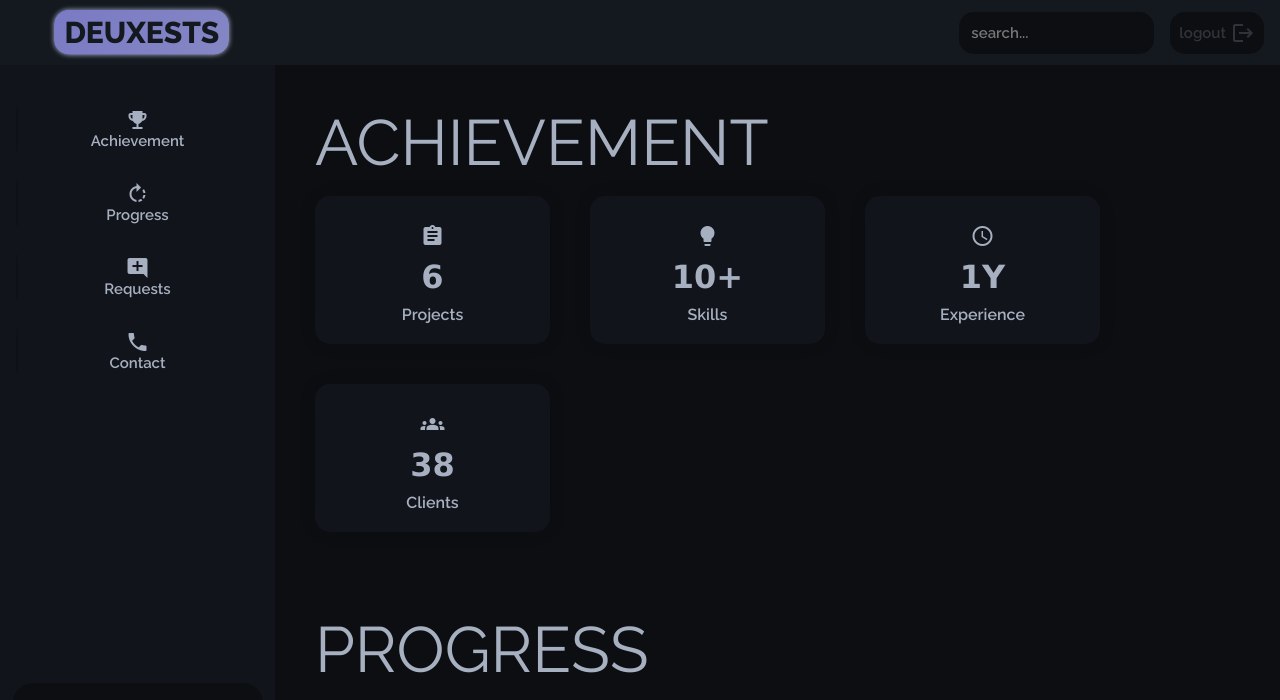
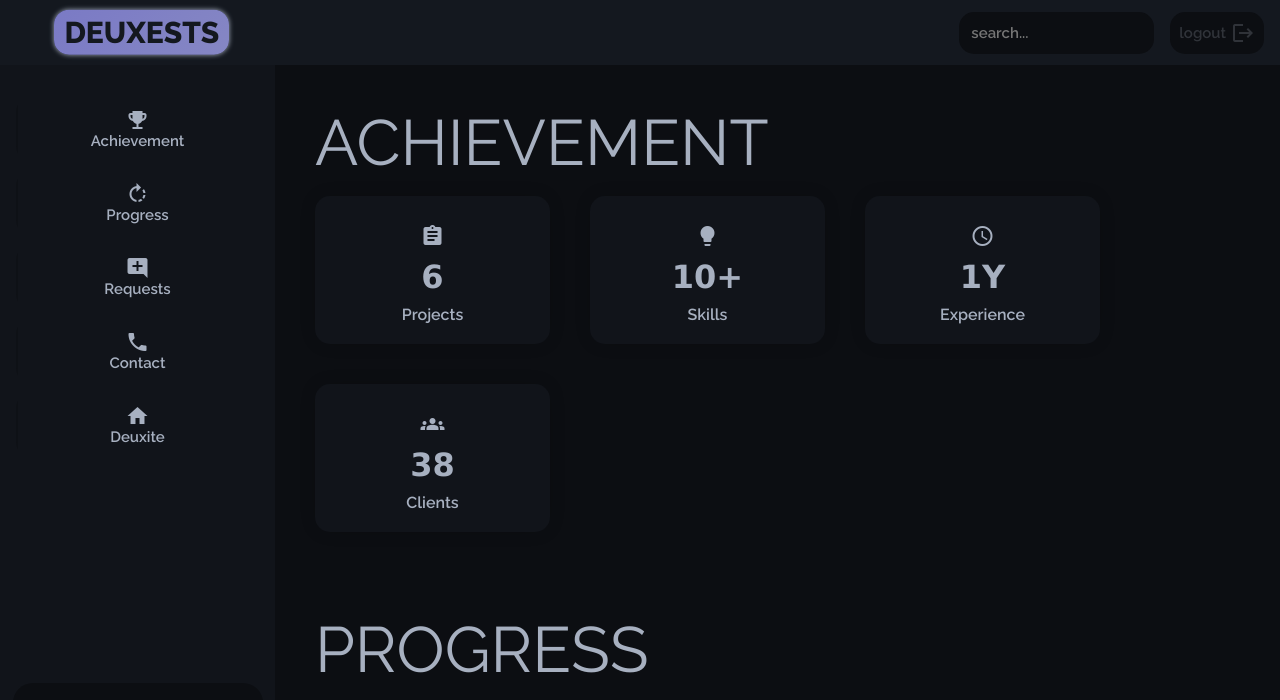
Before and after one commit to Deuxide/Webiste, a website with bundled scripts: page req.html in a window 1280 px wide. Shown: the top 700 px of the page. Built offline with nearby package versions, Linux system fonts and the light colour scheme; no server answers.

Commit message:
Initial commit with project structure and assets

```diff
--- a/req.html
+++ b/req.html
@@ -82,6 +82,10 @@
         <a class="sidenav">
             <span class="material-icons">phone</span>
             <p>Contact</p>
+        </a>
+        <a class="sidenav" href="index.html">
+            <span class="material-icons">home</span>
+            <p>Deuxite</p>
         </a>
 
 
```
